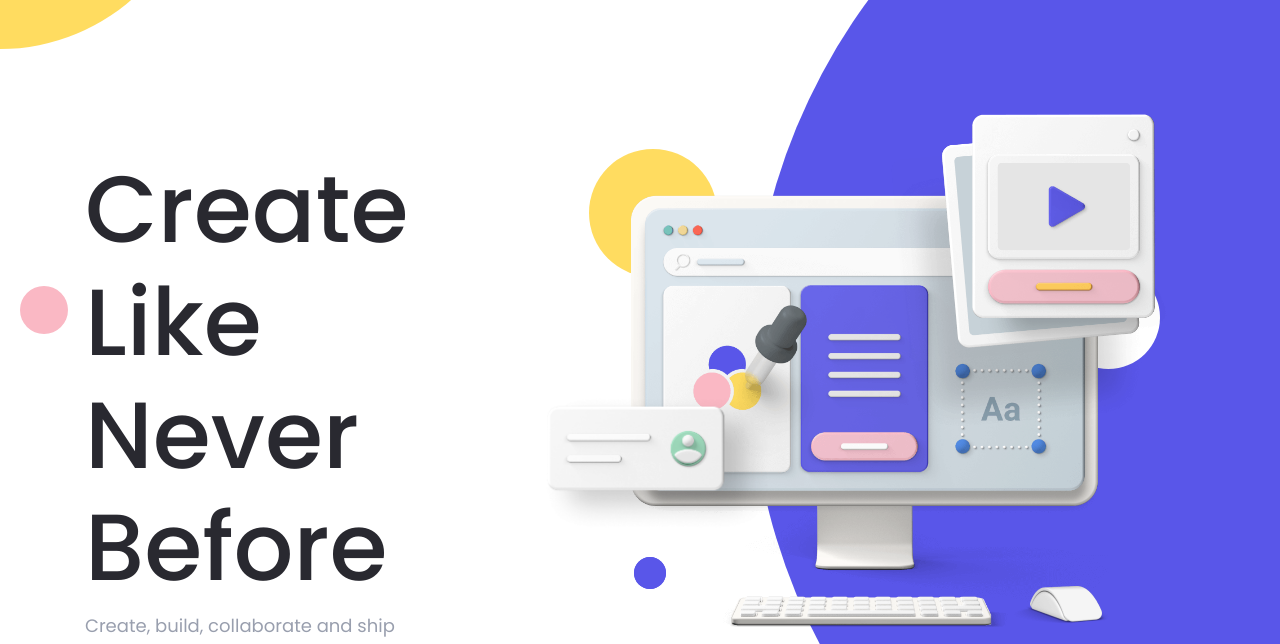
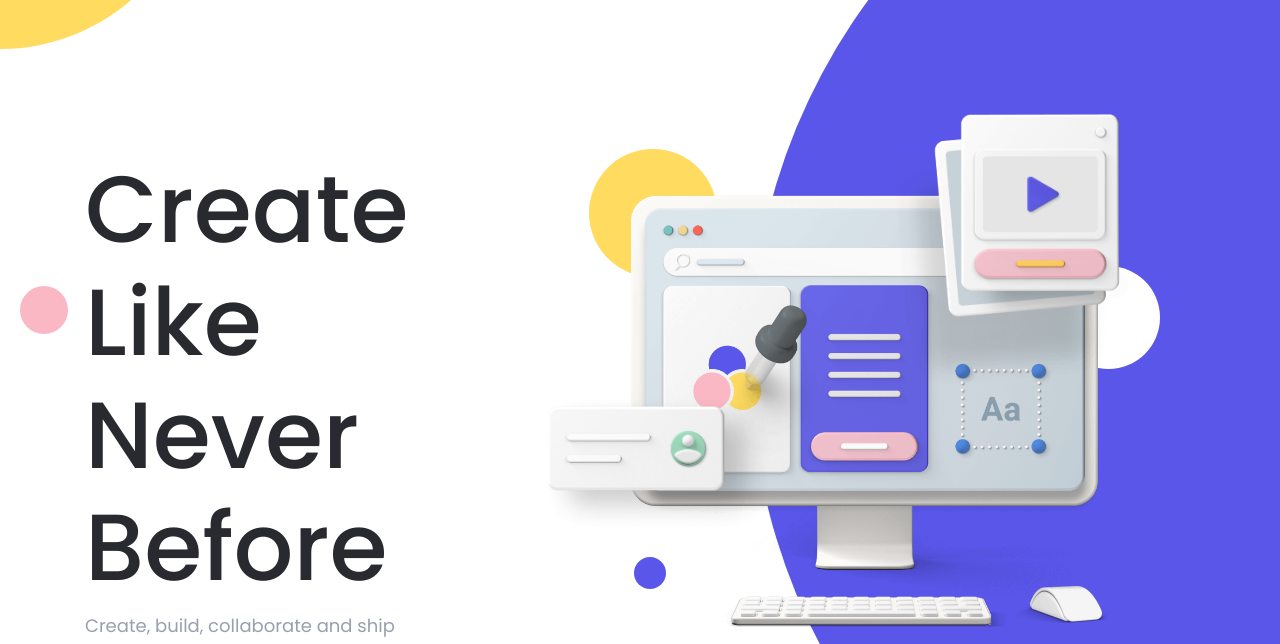
Before and after one commit to baoxuyennguyenthi/baoxuyennguyenthi.github.io, a plain HTML site: page index.html in a window 1280 px wide. Shown: the part 151-795 px from the top of the page. Drawn offline with nearby package versions, Linux system fonts and the light colour scheme; files whose address does not match are found by name.

Commit message:
update slider

```diff
--- a/css/style.scss
+++ b/css/style.scss
@@ -333,8 +333,8 @@ header {
             position: absolute;
             z-index: 2;
             top: -15px;
-            right: -50px;
-            width: 370px;
+            right: 0;
+            width: 320px;
         }
 
         .main-pic-3 {
@@ -471,15 +471,15 @@ header {
             background: #FFDC60;
         }
 
-        .header-circle-4 {
-            position: absolute;
-            left: 49.5%;
-            bottom: 253px;
-            width: 32px;
-            height: 32px;
-            border-radius: 100%;
-            background: #5956E9;
-        }
+        // .header-circle-4 {
+        //     position: absolute;
+        //     left: 49.5%;
+        //     bottom: 253px;
+        //     width: 32px;
+        //     height: 32px;
+        //     border-radius: 100%;
+        //     background: #5956E9;
+        // }
 
         .header-circle-5 {
             position: absolute;
@@ -628,14 +628,14 @@ header {
 
         .main-pic-1 {
             left: calc(50% - 180px) !important;
-            bottom: 20px !important;
+            bottom: 60px !important;
             width: 130px !important;
         }
 
         .main-pic-2 {
             top: 20px !important;
-            right: calc(50% - 130px) !important;
-            width: 110px !important;
+            right: calc(50% - 150px) !important;
+            width: 140px !important;
         }
 
         .main-pic-3 {
@@ -1056,10 +1056,6 @@ section {
 
     }
 }
-
-
-
-
 
 @media screen and (max-width: 576px) {
 
```
Also changed, not shown: css/style.css, 1 other file.
